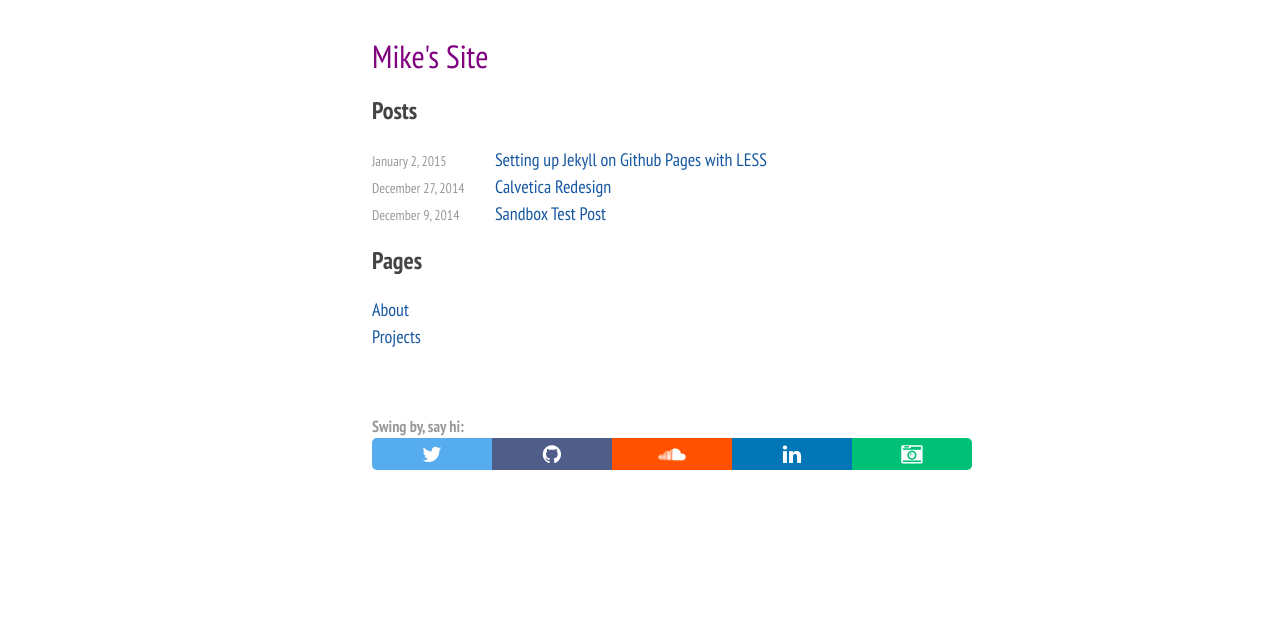
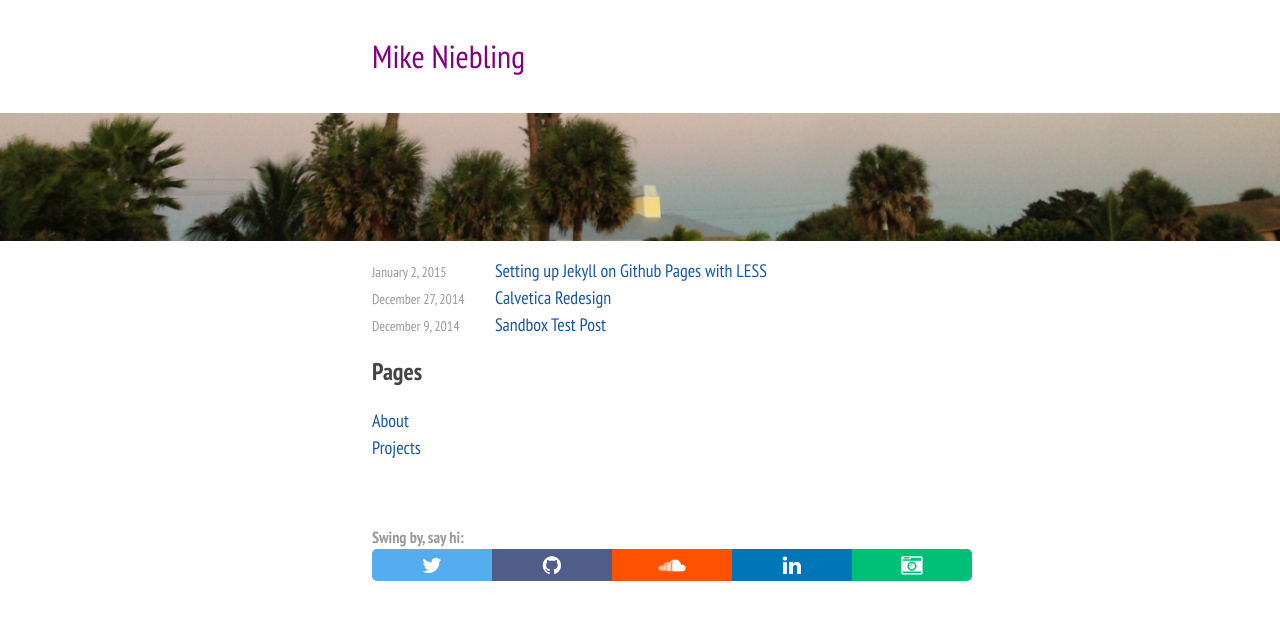
Before and after one commit to mniebling/mniebling.github.io, a Jekyll site: the page built from index.html, in a window 1280 px wide. Shown: the top 620 px of the page. Built offline with Jekyll 4.4.1, drawn with Linux system fonts in a browser that asks for light colours; Markdown is read by kramdown in place of the engine named in the settings.

Commit message:
Add big image to home page, 1st cut

```diff
--- a/_layouts/default.html
+++ b/_layouts/default.html
@@ -17,9 +17,7 @@
 </head>
 
 <body>
-	<div class="container">
-		{{ content }}
-	</div>
+	{{ content }}
 
 	<!-- Script includes -->
 	<script type="text/javascript" src="/web/js/jquery-2.1.3.min.js"></script>
--- a/_layouts/post.html
+++ b/_layouts/post.html
@@ -2,6 +2,7 @@
 layout: default
 ---
 
+<div class="container">
 	<article>
 	  <h1>{{ page.title }}</h1>
 
@@ -13,3 +14,4 @@ layout: default
 	    Written on {{ page.date | date: "%B %e, %Y" }} - <a href="{{site.baseurl}}/">Back to Main</a>
 	  </div>
 	</article>
+</div>
--- a/index.html
+++ b/index.html
@@ -2,10 +2,15 @@
 layout: default
 ---
 
-<h1>Mike's Site</h1>
+<div class="container">
+	<h1>Mike Niebling</h1>
+</div>
 
-<h2>Posts</h2>
+<div class="big-image"></div>
 
+<div class="container">
+
+	<!-- All posts -->
 	<ul class="posts-list">
 		{% for post in site.posts %}
 		<li>
@@ -15,12 +20,12 @@ layout: default
 		{% endfor %}
 	</ul>
 
+	<!-- All static pages -->
 	<h2>Pages</h2>
 	<ul class="pages-list">
 		<li><a class="page-title" href="{{ site.baseurl }}/About">About</a></li>
 		<li><a class="page-title" href="{{ site.baseurl }}/Projects">Projects</a></li>
 	</ul>
-
 
 	<!-- Social links -->
 	<div class="services-group">
@@ -43,3 +48,5 @@ layout: default
 			</a>
 		</div>
 	</div>
+
+</div>
--- a/web/compiled.css
+++ b/web/compiled.css
@@ -303,6 +303,14 @@ blockquote {
   height: 0;
   clear: both;
 }
+.big-image {
+  height: 8rem;
+  width: 100%;
+  background-image: url("/web/images/index/home-big.jpg");
+  background-size: cover;
+  background-position: bottom;
+  background-color: #666;
+}
 .post-date {
   display: inline-block;
   font-family: "PT Sans Narrow", Helvetica, Arial, sans-serif;
```
Also changed, not shown: web/less/mod.index.less (+15 -0 lines), web/images/index/home-big.jpg (added). Lines whose indentation alone changed are shown as unchanged.
